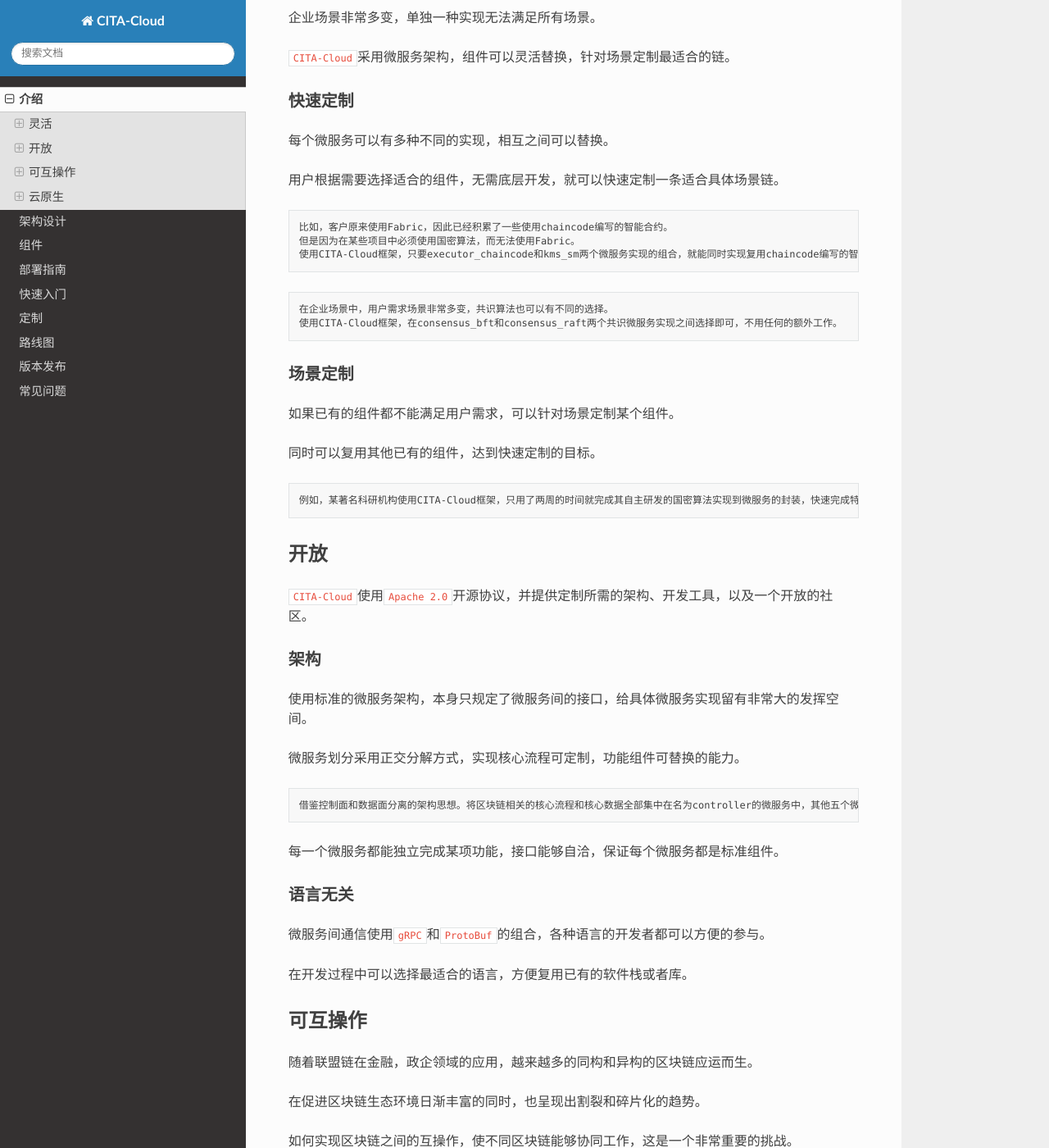
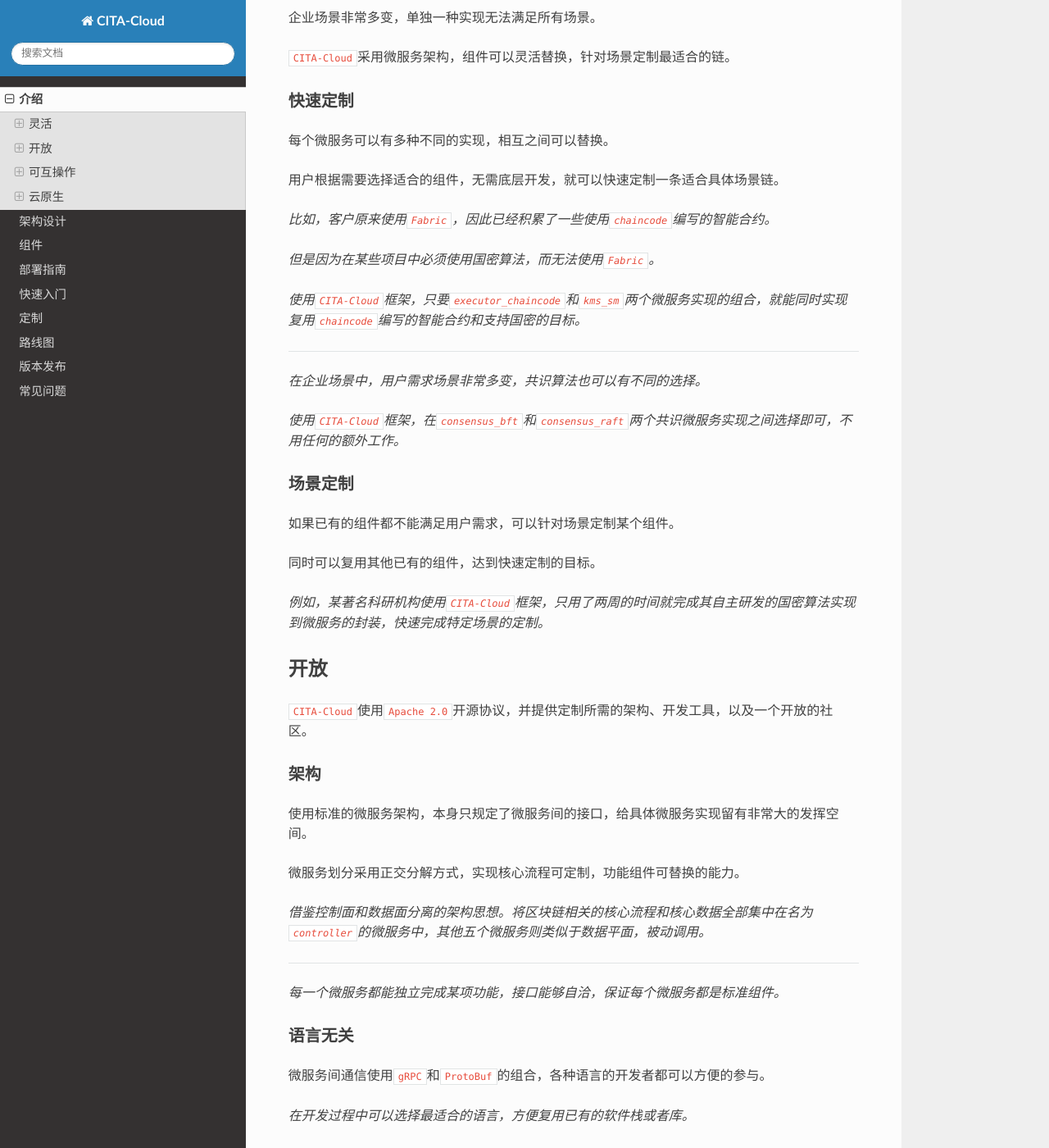
Before and after one commit to cita-cloud/docs, a Sphinx documentation site: the page built from source/introduction.md, in a window 1280 px wide and 1400 px high, scrolled down 412 px. Shown: the whole window at 82% size. Built offline with Sphinx 7.4.7 and the Read the Docs theme 2.0.0, drawn with Linux system fonts in a browser that asks for light colours; some of the changed text lies outside the part shown.

Commit message:
update introduce

````diff
--- a/source/introduction.md
+++ b/source/introduction.md
@@ -18,16 +18,18 @@
 
 用户根据需要选择适合的组件，无需底层开发，就可以快速定制一条适合具体场景链。
 
-```
-比如，客户原来使用Fabric，因此已经积累了一些使用chaincode编写的智能合约。
-但是因为在某些项目中必须使用国密算法，而无法使用Fabric。
-使用CITA-Cloud框架，只要executor_chaincode和kms_sm两个微服务实现的组合，就能同时实现复用chaincode编写的智能合约和支持国密的目标。
-```
 
-```
-在企业场景中，用户需求场景非常多变，共识算法也可以有不同的选择。
-使用CITA-Cloud框架，在consensus_bft和consensus_raft两个共识微服务实现之间选择即可，不用任何的额外工作。
-```
+*比如，客户原来使用`Fabric`，因此已经积累了一些使用`chaincode`编写的智能合约。*
+
+*但是因为在某些项目中必须使用国密算法，而无法使用`Fabric`。*
+
+*使用`CITA-Cloud`框架，只要`executor_chaincode`和`kms_sm`两个微服务实现的组合，就能同时实现复用`chaincode`编写的智能合约和支持国密的目标。*
+
+---
+
+*在企业场景中，用户需求场景非常多变，共识算法也可以有不同的选择。*
+
+*使用`CITA-Cloud`框架，在`consensus_bft`和`consensus_raft`两个共识微服务实现之间选择即可，不用任何的额外工作。*
 
 ### 场景定制
 
@@ -35,9 +37,7 @@
 
 同时可以复用其他已有的组件，达到快速定制的目标。
 
-```
-例如，某著名科研机构使用CITA-Cloud框架，只用了两周的时间就完成其自主研发的国密算法实现到微服务的封装，快速完成特定场景的定制。
-```
+*例如，某著名科研机构使用`CITA-Cloud`框架，只用了两周的时间就完成其自主研发的国密算法实现到微服务的封装，快速完成特定场景的定制。*
 
 ## 开放
 
@@ -49,17 +49,17 @@
 
 微服务划分采用正交分解方式，实现核心流程可定制，功能组件可替换的能力。
 
-```
-借鉴控制面和数据面分离的架构思想。将区块链相关的核心流程和核心数据全部集中在名为controller的微服务中，其他五个微服务则类似于数据平面，被动调用。
-```
+*借鉴控制面和数据面分离的架构思想。将区块链相关的核心流程和核心数据全部集中在名为`controller`的微服务中，其他五个微服务则类似于数据平面，被动调用。*
 
-每一个微服务都能独立完成某项功能，接口能够自洽，保证每个微服务都是标准组件。
+---
+
+*每一个微服务都能独立完成某项功能，接口能够自洽，保证每个微服务都是标准组件。*
 
 ### 语言无关
 
 微服务间通信使用`gRPC`和`ProtoBuf`的组合，各种语言的开发者都可以方便的参与。
 
-在开发过程中可以选择最适合的语言，方便复用已有的软件栈或者库。
+*在开发过程中可以选择最适合的语言，方便复用已有的软件栈或者库。*
 
 ## 可互操作
 
@@ -73,18 +73,15 @@
 
 `CITA-Cloud`可以通过替换`executor`微服务的实现来兼容多种智能合约引擎。
 
-```
-目前兼容了以太坊和Fabric两个最大的智能合约生态，未来还可以针对具体场景兼容更多的链的生态。
-比如针对隐私，支持基于零知识证明的合约引擎。
-```
+*目前兼容了`以太坊`和`Fabric`两个最大的智能合约生态，未来还可以针对具体场景兼容更多的链的生态。*
+
+*比如针对隐私，支持基于零知识证明的合约引擎。*
 
 ### 跨链协议
 
 `CITA-Cloud`兼容[陆羽跨链协议](https://gitee.com/luyu-community/luyu-cross-chain-protocol)，实现对异构链的互操作。
 
-```
-陆羽跨链协议是一个面向可信源的互操作协议，旨在成为一套灵活、统一、可靠的互操作协议，实现对不同可信源的便捷接入与可靠操作。
-```
+*`陆羽跨链协议`是一个面向可信源的互操作协议，旨在成为一套灵活、统一、可靠的互操作协议，实现对不同可信源的便捷接入与可靠操作。*
 
 ## 云原生
 
@@ -104,14 +101,13 @@
 
 `CITA-Cloud`可以方便的将已有的成熟技术封装成微服务实现。
 
-```
-前面提到的Raft共识算法，复用PingCAP的Raft实现。
-代码仓库：https://github.com/tikv/raft-rs
-此实现在PingCA的产品中使用多年，经过生产环境的检验。
-复用此实现，节省了大量的开发测试人力，也使得该微服务实现可靠性直接达到生产可用级别。
-```
+*前面提到的`Raft`共识算法，复用`PingCAP`的[Raft](https://github.com/tikv/raft-rs)实现。*
+
+*此实现在`PingCA`的产品中使用多年，经过生产环境的检验。*
+
+*复用此实现，节省了大量的开发测试人力，也使得该微服务实现可靠性直接达到生产可用级别。*
 
 ### BaaS服务
 借助云原生的能力，`CITA-Cloud`可以提升相关资源管理能力，实现自动化运维。
 
-支持同一条链的多个节点部署在异地集群，甚至是不同实体的多个集群中。
+*支持同一条链的多个节点部署在异地集群，甚至是不同实体的多个集群中。*
````
